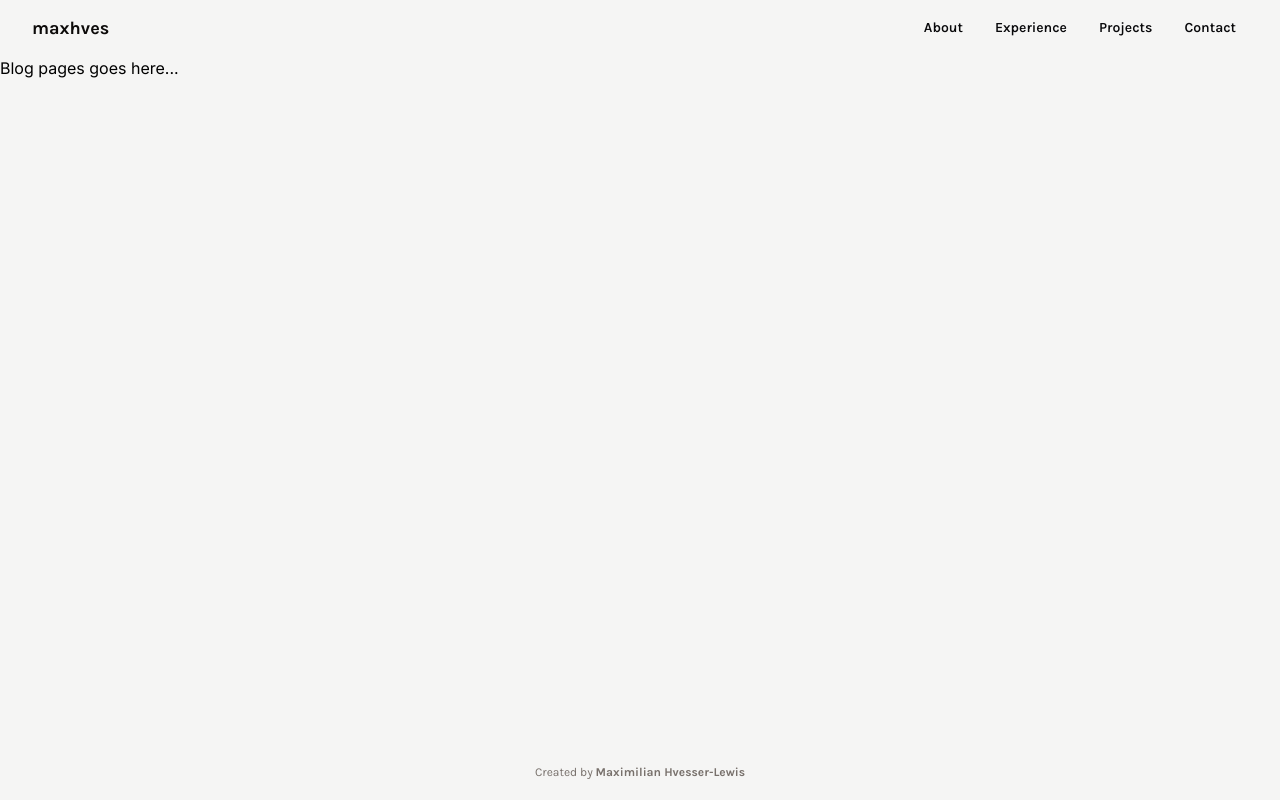
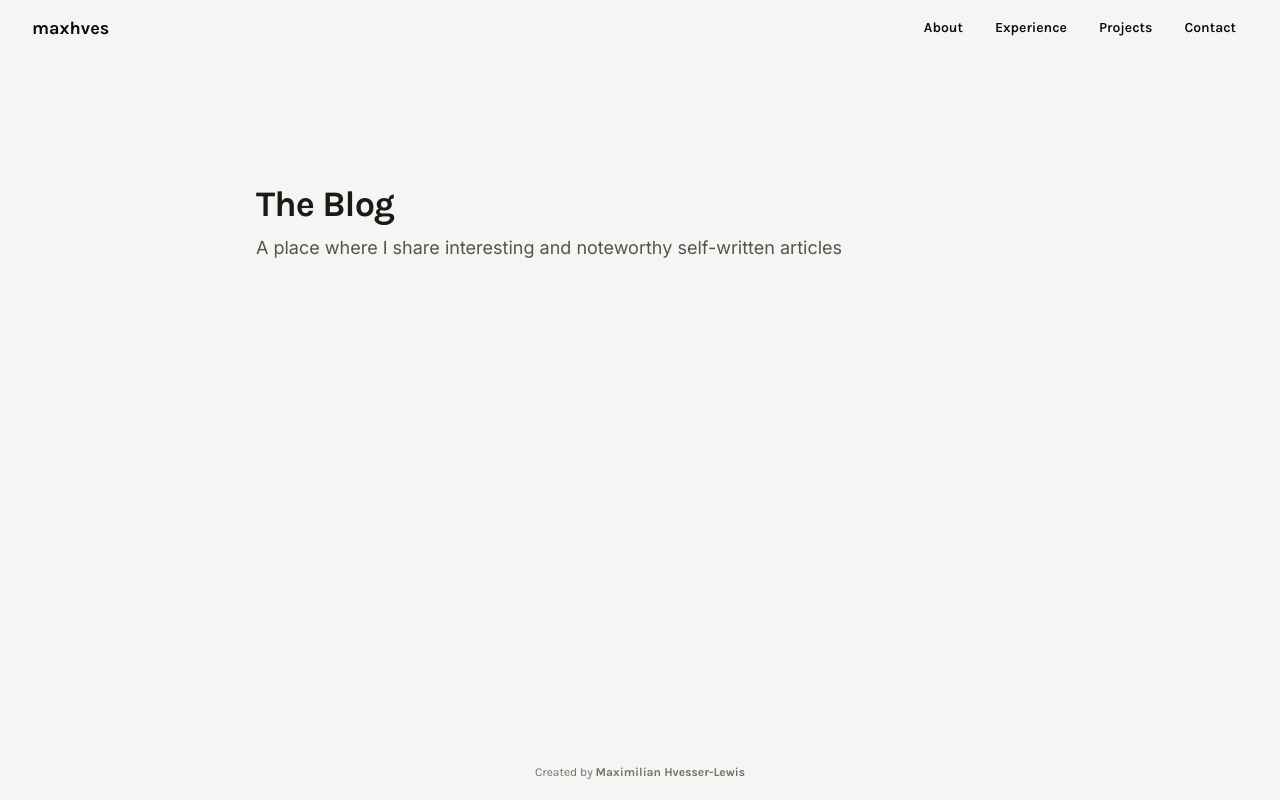
Before and after one commit to maxhves/hvesser-lewis-consulting-site, a Next.js app: page /blog in a window 1280 px wide. Built offline with nearby package versions, Linux system fonts and the light colour scheme.

Commit message:
Setup blog header components.

```diff
--- /dev/null
+++ b/src/app/blog/components/header.tsx
@@ -0,0 +1,35 @@
+import React from 'react'
+import {clsx} from "clsx";
+import {karla} from "@/app/fonts";
+
+//region Entry
+
+export default function Header({children}: { children: React.ReactNode }) {
+  return (
+    <div className="space-y-2">
+      {children}
+    </div>
+  )
+}
+
+//endregion
+
+//region Texts
+
+export function Heading({children}: { children: React.ReactNode }) {
+  return (
+    <h1 className={clsx(karla.className, "text-3xl sm:text-4xl font-bold tracking-tight text-stone-900")}>
+      {children}
+    </h1>
+  )
+}
+
+export function Subheading({children}: { children: React.ReactNode }) {
+  return (
+    <h3 className="text-lg leading-8 text-stone-600">
+      {children}
+    </h3>
+  )
+}
+
+//endregion
--- a/src/app/blog/page.tsx
+++ b/src/app/blog/page.tsx
@@ -1,9 +1,21 @@
 //region Entry
+
+import ContentContainer from "@/components/ui/content-container";
+import Header, {Heading, Subheading} from "@/app/blog/components/header";
 
 export default function Blog() {
   return (
     <main className="flex-grow">
-      <div>Blog pages goes here...</div>
+      <ContentContainer className="py-32">
+        <Header>
+          <Heading>
+            The Blog
+          </Heading>
+          <Subheading>
+            A place where I share interesting and noteworthy self-written articles
+          </Subheading>
+        </Header>
+      </ContentContainer>
     </main>
   )
 }
```
